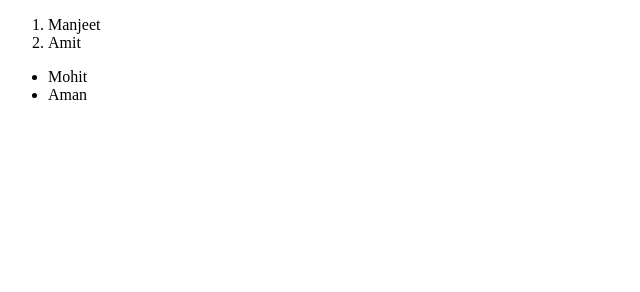
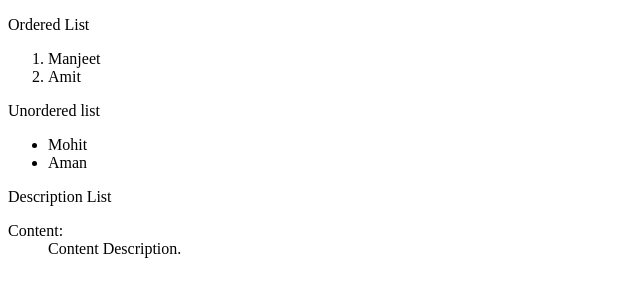
Before and after one commit to manjeet1111/myrepo, a plain HTML site: page index.html in a window 1280 px wide. Shown: the whole page, without its empty margins (0-640 px from the left). Drawn offline with Linux system fonts and the light colour scheme.

Commit message:
description list added

```diff
--- a/index.html
+++ b/index.html
@@ -7,13 +7,20 @@
     <title>Document</title>
 </head>
 <body>
+    <p>Ordered List</p>
     <ol>
         <li>Manjeet</li>
         <li>Amit</li>
     </ol>
+    <p>Unordered list</p>
     <ul>
         <li>Mohit</li>
         <li>Aman</li>
     </ul>
+        <p>Description List</p>
+    <dl>
+        <dt>Content:</dt>
+        <dd>Content Description.</dd>
+    </dl>
 </body>
 </html>
```
